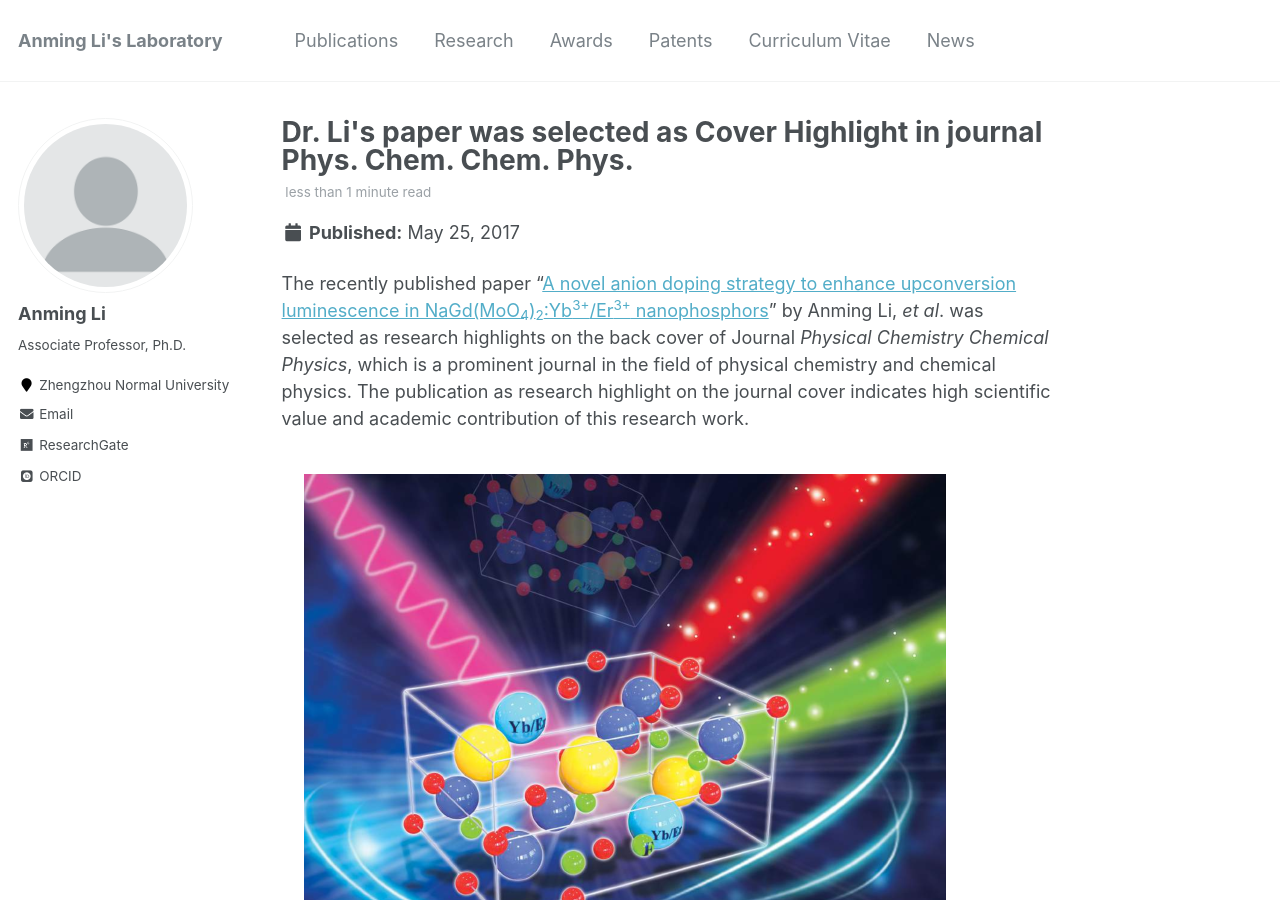
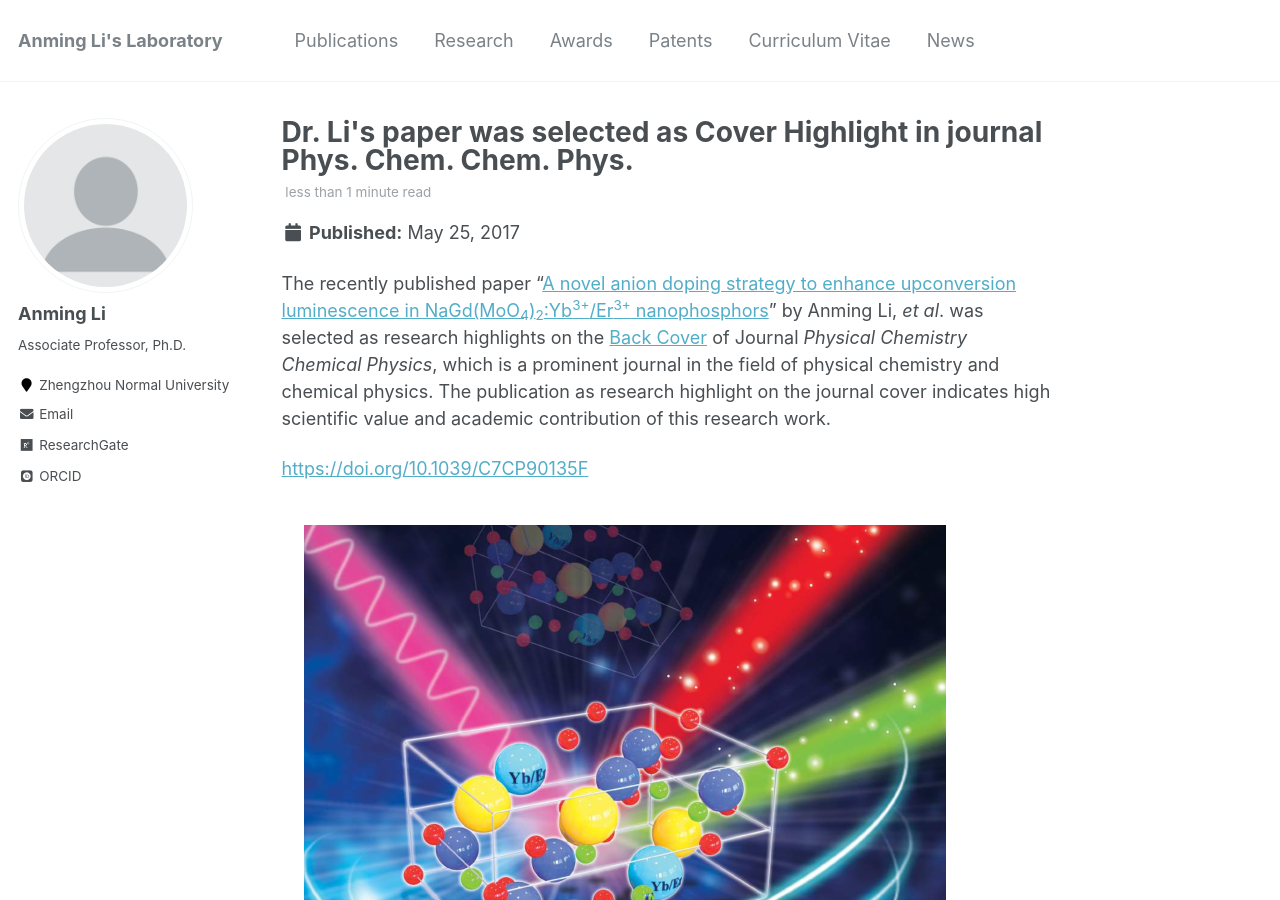
Before and after one commit to ucnclab/ucnclab.github.io, a Jekyll site: the page built from _posts/2017-05-25-blog-post-1.md, in a window 1280 px wide and 900 px high. Built offline with Jekyll 4.4.1, drawn with Linux system fonts in a browser that asks for light colours; some web fonts are replaced; comment, search, counter and statistics services are not loaded; some of the changed lines change nothing that is shown.

Commit message:
Update 2017-05-25-blog-post-1.md

```diff
--- a/_posts/2017-05-25-blog-post-1.md
+++ b/_posts/2017-05-25-blog-post-1.md
@@ -6,6 +6,8 @@
   - Research Highlight
 ---
 
-The recently published paper "[A novel anion doping strategy to enhance upconversion luminescence in NaGd(MoO<sub>4</sub>)<sub>2</sub>:Yb<sup>3+</sup>/Er<sup>3+</sup> nanophosphors](/publications/2017-05-25-paper12)" by Anming Li, <i>et al</i>. was selected as research highlights on the back cover of Journal <i>Physical Chemistry Chemical Physics</i>, which is a prominent journal in the field of physical chemistry and chemical physics. The publication as research highlight on the journal cover indicates high scientific value and academic contribution of this research work.
+The recently published paper "[A novel anion doping strategy to enhance upconversion luminescence in NaGd(MoO<sub>4</sub>)<sub>2</sub>:Yb<sup>3+</sup>/Er<sup>3+</sup> nanophosphors](/publications/2017-05-25-paper12)" by Anming Li, <i>et al</i>. was selected as research highlights on the [Back Cover](https://pubs.rsc.org/en/content/articlelanding/2017/cp/c7cp90135f) of Journal <i>Physical Chemistry Chemical Physics</i>, which is a prominent journal in the field of physical chemistry and chemical physics. The publication as research highlight on the journal cover indicates high scientific value and academic contribution of this research work.
+
+<https://doi.org/10.1039/C7CP90135F>
 
 ![PCCP Cover Here](/images/pccpcover.png)
```
